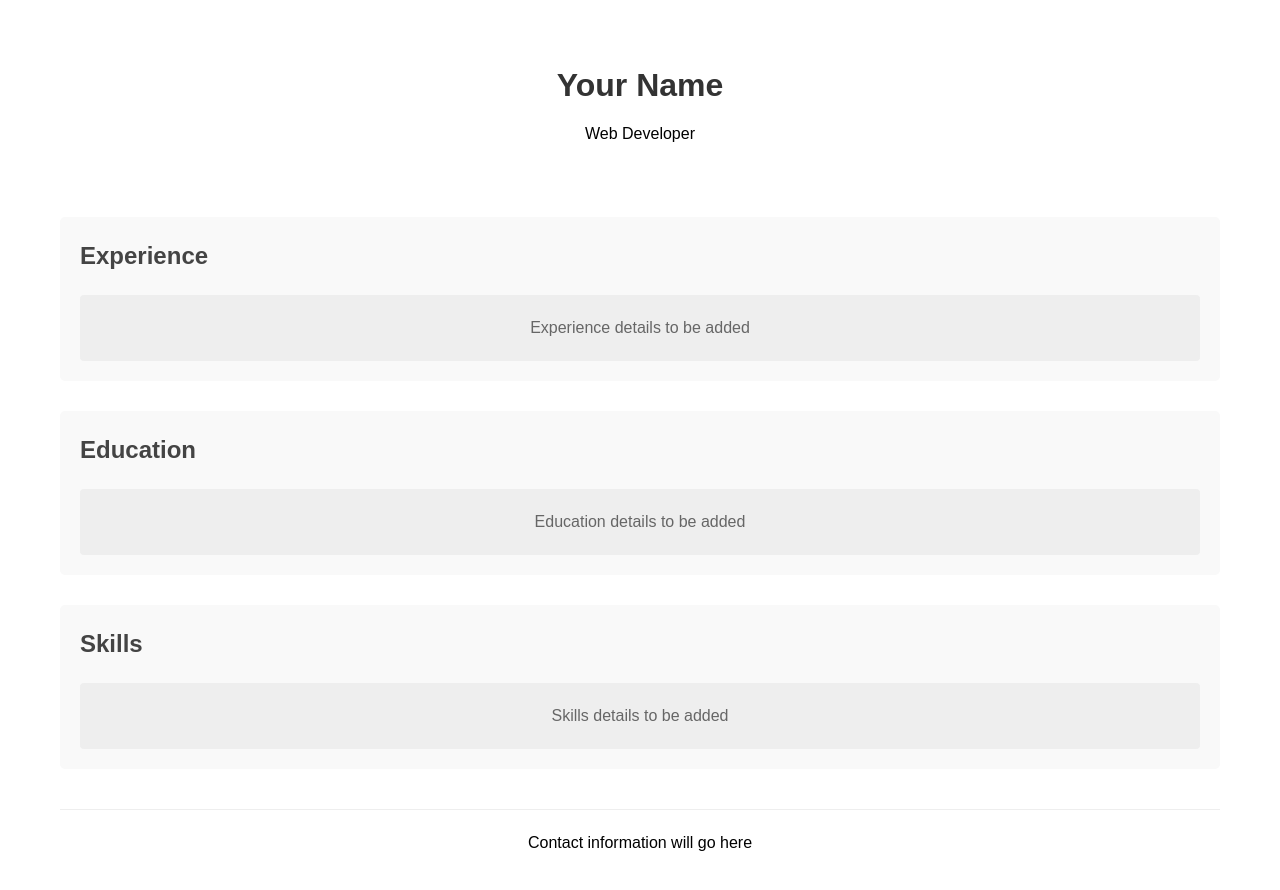
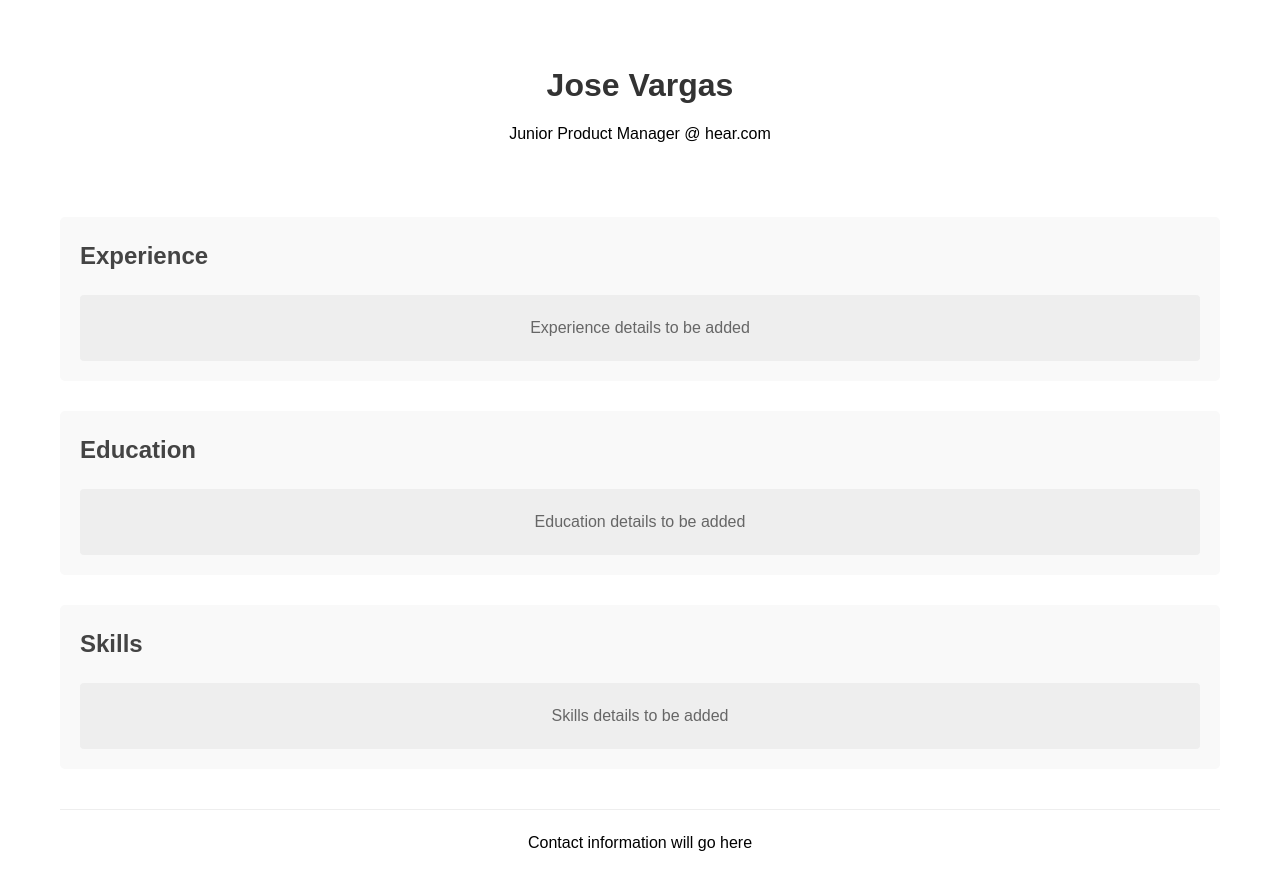
Before and after one commit to josevargas96/joshey-resume, a plain HTML site: page index.html in a window 1280 px wide. Drawn offline with Linux system fonts and the light colour scheme.

Commit message:
updating header

```diff
--- a/index.html
+++ b/index.html
@@ -8,8 +8,8 @@
 </head>
 <body>
     <header>
-        <h1>Your Name</h1>
-        <p>Web Developer</p>
+        <h1>Jose Vargas</h1>
+        <p>Junior Product Manager @ hear.com</p>
     </header>
 
     <main>
```
